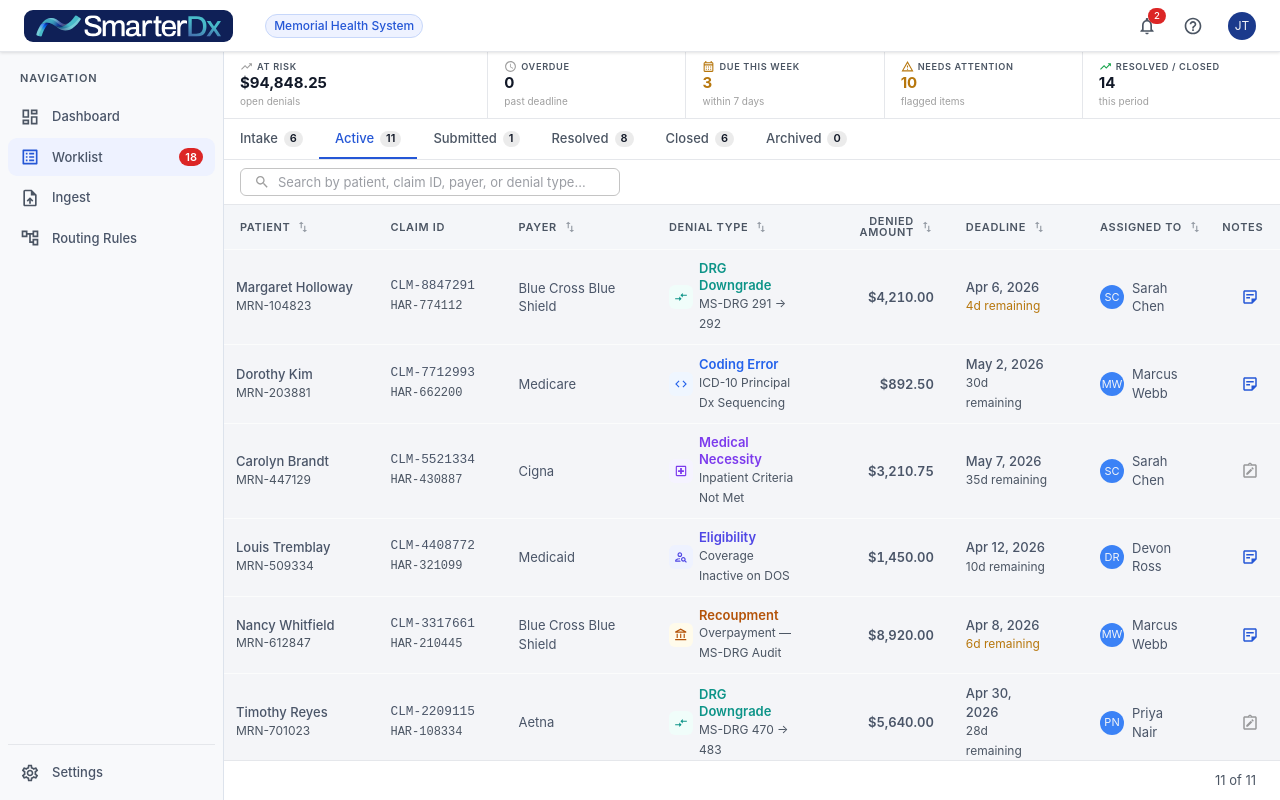
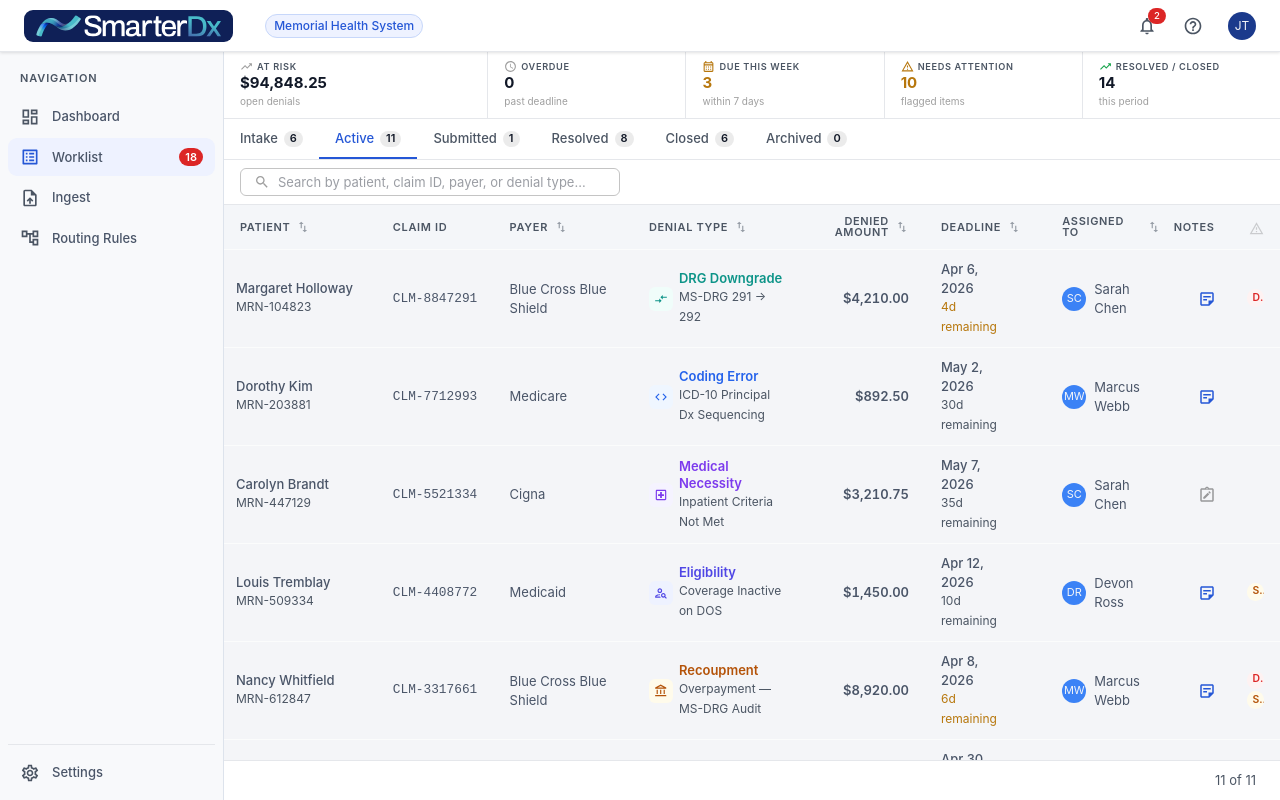
Before and after one commit to jordytang-sdx/denials-management-prototype, a React (Vite) app: page / in a window 1280 px wide. Built offline with nearby package versions, Linux system fonts and the light colour scheme.

Commit message:
Reduce column widths to fit laptop viewport
- Trim all column widths, lower table minWidth to 960
- Drop HAR from Claim ID cell (visible in detail view)
- Fix alerts column width to 120

Co-Authored-By: Claude Sonnet 4.6 <noreply@anthropic.com>

```diff
--- a/src/pages/WorklistPage.tsx
+++ b/src/pages/WorklistPage.tsx
@@ -495,20 +495,20 @@ export default function WorklistPage({ denials, onDenialsChange: setDenials, onS
 
       {/* Table */}
       <TableContainer sx={{ flex: 1, overflow: 'auto' }}>
-        <Table stickyHeader size="small" sx={{ tableLayout: 'fixed', width: '100%', minWidth: 1100 }}>
+        <Table stickyHeader size="small" sx={{ tableLayout: 'fixed', width: '100%', minWidth: 960 }}>
           <TableHead>
             <TableRow>
-              <ColHeader label="Patient"       colId="patient"      sortable   activeSort={sort} hasFilter={false}                    onOpen={openColPopover} width={148} />
-              <ColHeader label="Claim ID"      colId="claimId"                 activeSort={sort} hasFilter={false}                    onOpen={openColPopover} width={126} />
-              <ColHeader label="Payer"         colId="payer"        filterable activeSort={sort} hasFilter={activeFilters.payer}      onOpen={openColPopover} width={148} />
-              <ColHeader label="Denial Type"   colId="denialType"   filterable activeSort={sort} hasFilter={activeFilters.denialType} onOpen={openColPopover} width={160} />
-              <ColHeader label="Denied Amount" colId="deniedAmount" sortable   activeSort={sort} hasFilter={false}                    onOpen={openColPopover} width={132} align="right" />
-              <ColHeader label="Deadline"      colId="deadline"     sortable   activeSort={sort} hasFilter={false}                    onOpen={openColPopover} width={132} />
+              <ColHeader label="Patient"       colId="patient"      sortable   activeSort={sort} hasFilter={false}                    onOpen={openColPopover} width={136} />
+              <ColHeader label="Claim ID"      colId="claimId"                 activeSort={sort} hasFilter={false}                    onOpen={openColPopover} width={104} />
+              <ColHeader label="Payer"         colId="payer"        filterable activeSort={sort} hasFilter={activeFilters.payer}      onOpen={openColPopover} width={124} />
+              <ColHeader label="Denial Type"   colId="denialType"   filterable activeSort={sort} hasFilter={activeFilters.denialType} onOpen={openColPopover} width={152} />
+              <ColHeader label="Denied Amount" colId="deniedAmount" sortable   activeSort={sort} hasFilter={false}                    onOpen={openColPopover} width={108} align="right" />
+              <ColHeader label="Deadline"      colId="deadline"     sortable   activeSort={sort} hasFilter={false}                    onOpen={openColPopover} width={108} />
               {(activeState === 'Resolved' || activeState === 'Closed' || activeState === 'Archived') && (
-                <ColHeader label="Outcome" colId="outcome" activeSort={sort} hasFilter={false} onOpen={openColPopover} width={168} />
+                <ColHeader label="Outcome" colId="outcome" activeSort={sort} hasFilter={false} onOpen={openColPopover} width={152} />
               )}
-              <ColHeader label="Assigned To"   colId="assignedTo"   filterable activeSort={sort} hasFilter={activeFilters.assignedTo} onOpen={openColPopover} width={134} />
-              <ColHeader label="Notes"         colId="notes"                   activeSort={sort} hasFilter={false}                    onOpen={openColPopover} width={58}  align="right" />
+              <ColHeader label="Assigned To"   colId="assignedTo"   filterable activeSort={sort} hasFilter={activeFilters.assignedTo} onOpen={openColPopover} width={116} />
+              <ColHeader label="Notes"         colId="notes"                   activeSort={sort} hasFilter={false}                    onOpen={openColPopover} width={48}  align="right" />
               {/* Attention toggle — icon only */}
               <TableCell
                 align="center"
@@ -570,13 +570,10 @@ export default function WorklistPage({ denials, onDenialsChange: setDenials, onS
                     </Typography>
                   </TableCell>
 
-                  {/* Claim ID + HAR */}
+                  {/* Claim ID */}
                   <TableCell sx={{ py: 1.25 }}>
                     <Typography variant="body2" sx={{ fontFamily: 'monospace', fontSize: '0.8rem' }}>
                       {denial.claim.claimId}
-                    </Typography>
-                    <Typography variant="caption" sx={{ color: 'text.secondary', fontFamily: 'monospace' }}>
-                      {denial.claim.har}
                     </Typography>
                   </TableCell>
 
@@ -710,7 +707,7 @@ export default function WorklistPage({ denials, onDenialsChange: setDenials, onS
                   </TableCell>
 
                   {/* Alerts */}
-                  <TableCell sx={{ py: 1.25, maxWidth: 200 }}>
+                  <TableCell sx={{ py: 1.25, width: 120, maxWidth: 120 }}>
                     {(denial.alerts ?? []).map(alert => {
                       const ALERT_STYLES: Record<string, { color: string; bg: string; label: string }> = {
                         deadline:           { color: '#DC2626', bg: '#FEF2F2', label: '⏰' },
```
